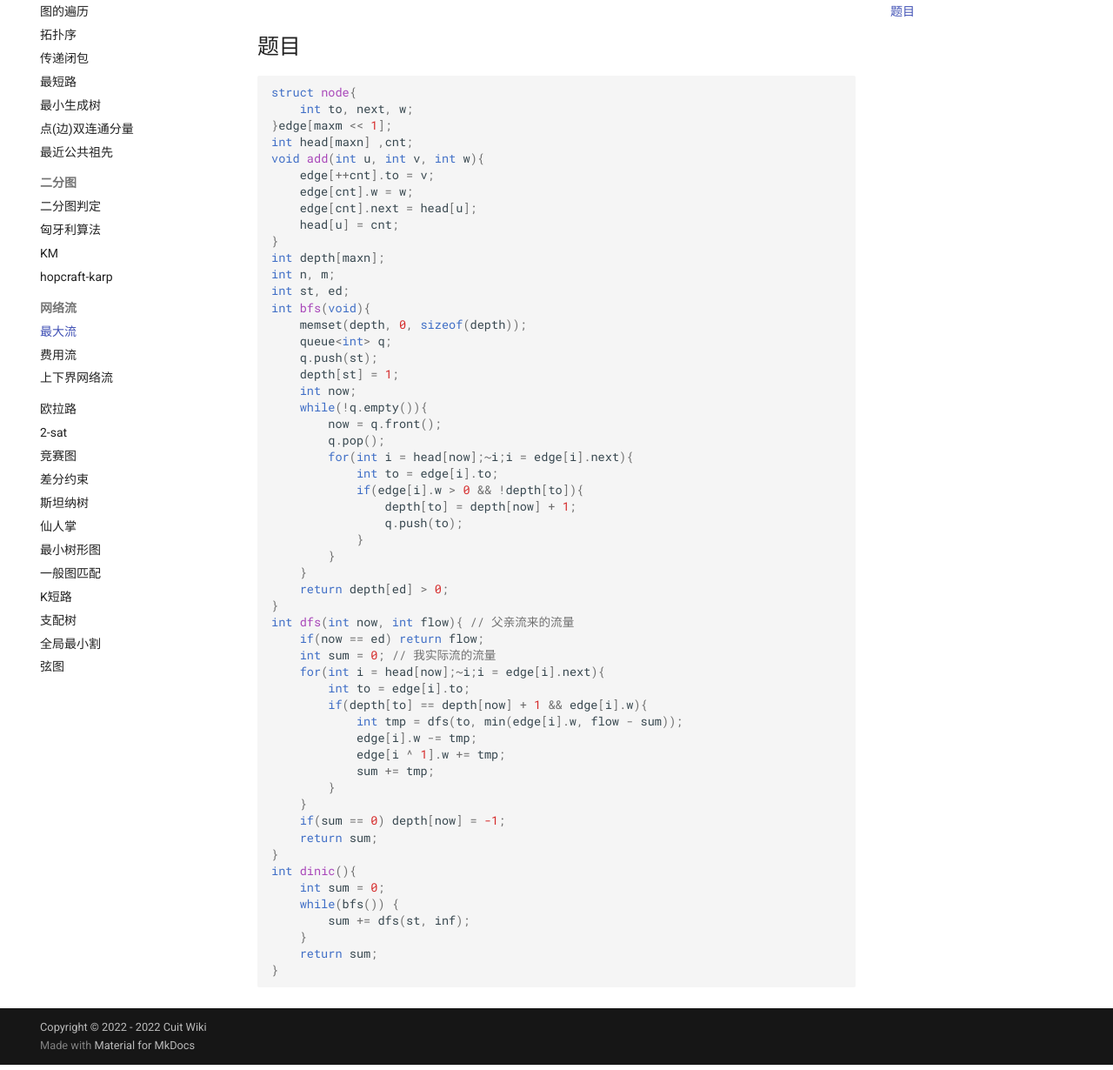
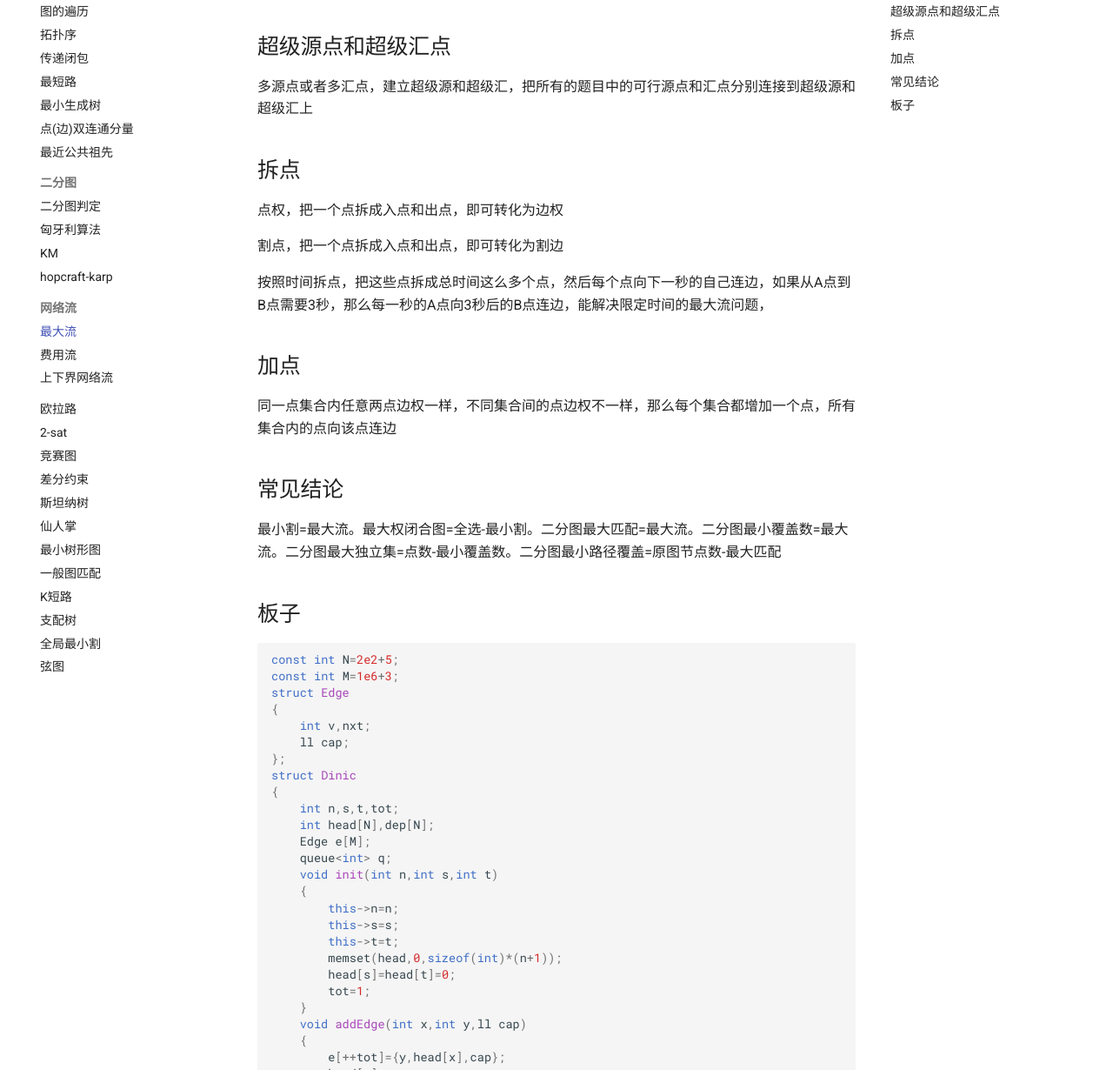
Before and after one commit to Crotes/Cuit-Wiki, an MkDocs documentation site: the page built from docs/Graph/最大流.md, in a window 1280 px wide and 1400 px high, scrolled down 500 px, cut to the strip 170-1400 px from the top of the window. Shown: the whole strip at 87% size. Built offline with MkDocs 1.6.1 and Material for MkDocs 9.7.7, drawn with Linux system fonts in a browser that asks for light colours; comment, search, counter and statistics services are not loaded; some of the changed text lies outside the part shown.

Commit message:
Update 最大流.md
增加网络流板子，一些常见结论，一些建图技巧

````diff
--- a/docs/Graph/最大流.md
+++ b/docs/Graph/最大流.md
@@ -4,62 +4,107 @@
     <iframe style = "position: absolute; top: 0; left: 0; width: 100%;height: 100%;" frameborder="0" allowFullScreen="true" src="https://wiki-58c2.obs.myhuaweicloud.com:443/%E7%BD%91%E7%BB%9C%E6%B5%81.mp4?AccessKeyId=ELA8MJ5R84QLXCTFQQ1R&Expires=1688749078&Signature=k2Yn1zYU%2BzSZW/noDPYnWT3aSbE%3D"></iframe>
 </div>
 
-## 题目
+## 超级源点和超级汇点
+多源点或者多汇点，建立超级源和超级汇，把所有的题目中的可行源点和汇点分别连接到超级源和超级汇上
+
+## 拆点
+点权，把一个点拆成入点和出点，即可转化为边权
+
+割点，把一个点拆成入点和出点，即可转化为割边
+
+按照时间拆点，把这些点拆成总时间这么多个点，然后每个点向下一秒的自己连边，如果从A点到B点需要3秒，那么每一秒的A点向3秒后的B点连边，能解决限定时间的最大流问题，
+
+## 加点
+同一点集合内任意两点边权一样，不同集合间的点边权不一样，那么每个集合都增加一个点，所有集合内的点向该点连边
+
+## 常见结论
+最小割=最大流。最大权闭合图=全选-最小割。二分图最大匹配=最大流。二分图最小覆盖数=最大流。二分图最大独立集=点数-最小覆盖数。二分图最小路径覆盖=原图节点数-最大匹配
+## 板子
 
 ```c++
-struct node{
-    int to, next, w;
-}edge[maxm << 1];
-int head[maxn] ,cnt;
-void add(int u, int v, int w){
-    edge[++cnt].to = v;
-    edge[cnt].w = w;
-    edge[cnt].next = head[u];
-    head[u] = cnt;
-}
-int depth[maxn];
-int n, m;
-int st, ed;
-int bfs(void){
-    memset(depth, 0, sizeof(depth));
+const int N=2e2+5;
+const int M=1e6+3;
+struct Edge
+{
+    int v,nxt;
+    ll cap;
+};
+struct Dinic
+{
+    int n,s,t,tot;
+    int head[N],dep[N];
+    Edge e[M];
     queue<int> q;
-    q.push(st);
-    depth[st] = 1;
-    int now;
-    while(!q.empty()){
-        now = q.front();
-        q.pop();
-        for(int i = head[now];~i;i = edge[i].next){
-            int to = edge[i].to;
-            if(edge[i].w > 0 && !depth[to]){
-                depth[to] = depth[now] + 1;
-                q.push(to);
+    void init(int n,int s,int t)
+    {
+        this->n=n;
+        this->s=s;
+        this->t=t;
+        memset(head,0,sizeof(int)*(n+1));
+        head[s]=head[t]=0;
+        tot=1;
+    }
+    void addEdge(int x,int y,ll cap)
+    {
+        e[++tot]={y,head[x],cap};
+        head[x]=tot;
+        e[++tot]={x,head[y],0};
+        head[y]=tot;
+    }
+    bool level()
+    {
+        memset(dep,0,sizeof(int)*(n+1));
+        dep[t]=0;
+        dep[s]=1;
+        int u,v;
+        q.push(s);
+        while(!q.empty())
+        {
+            u=q.front();
+            q.pop();
+            for(int i=head[u];i;i=e[i].nxt)
+            {
+                v=e[i].v;
+                if(e[i].cap && !dep[v])
+                {
+                    dep[v]=dep[u]+1;
+                    q.push(v);
+                }
             }
         }
+        return dep[t];
     }
-    return depth[ed] > 0;
-}
-int dfs(int now, int flow){ // 父亲流来的流量
-    if(now == ed) return flow;
-    int sum = 0; // 我实际流的流量
-    for(int i = head[now];~i;i = edge[i].next){
-        int to = edge[i].to;
-        if(depth[to] == depth[now] + 1 && edge[i].w){
-            int tmp = dfs(to, min(edge[i].w, flow - sum));
-            edge[i].w -= tmp;
-            edge[i ^ 1].w += tmp;
-            sum += tmp;
+    ll findpath(int u,ll in)
+    {
+        if(u==t)
+            return in;
+        ll out=0,res;
+        int v;
+        for(int i=head[u];i && in;i=e[i].nxt)
+        {
+            v=e[i].v;
+            if(e[i].cap && dep[v]==dep[u]+1)
+            {
+                res=findpath(v,min(in,e[i].cap));
+                e[i].cap-=res;
+                e[i^1].cap+=res;
+                out+=res;
+                in-=res;
+            }
         }
+        if(!out)
+            dep[u]=0;
+        return out;
     }
-    if(sum == 0) depth[now] = -1;
-    return sum;
-}
-int dinic(){
-    int sum = 0;
-    while(bfs()) {
-        sum += dfs(st, inf);
+    ll dinic()
+    {
+        ll res=0;
+        while(level())
+            res+=findpath(s,1e18);
+        return res;
     }
-    return sum;
-}
-
+}di;
+di.init(n,s,t);
+di.addEdge(u,v,w);
+di.dinic();
 ```
````
